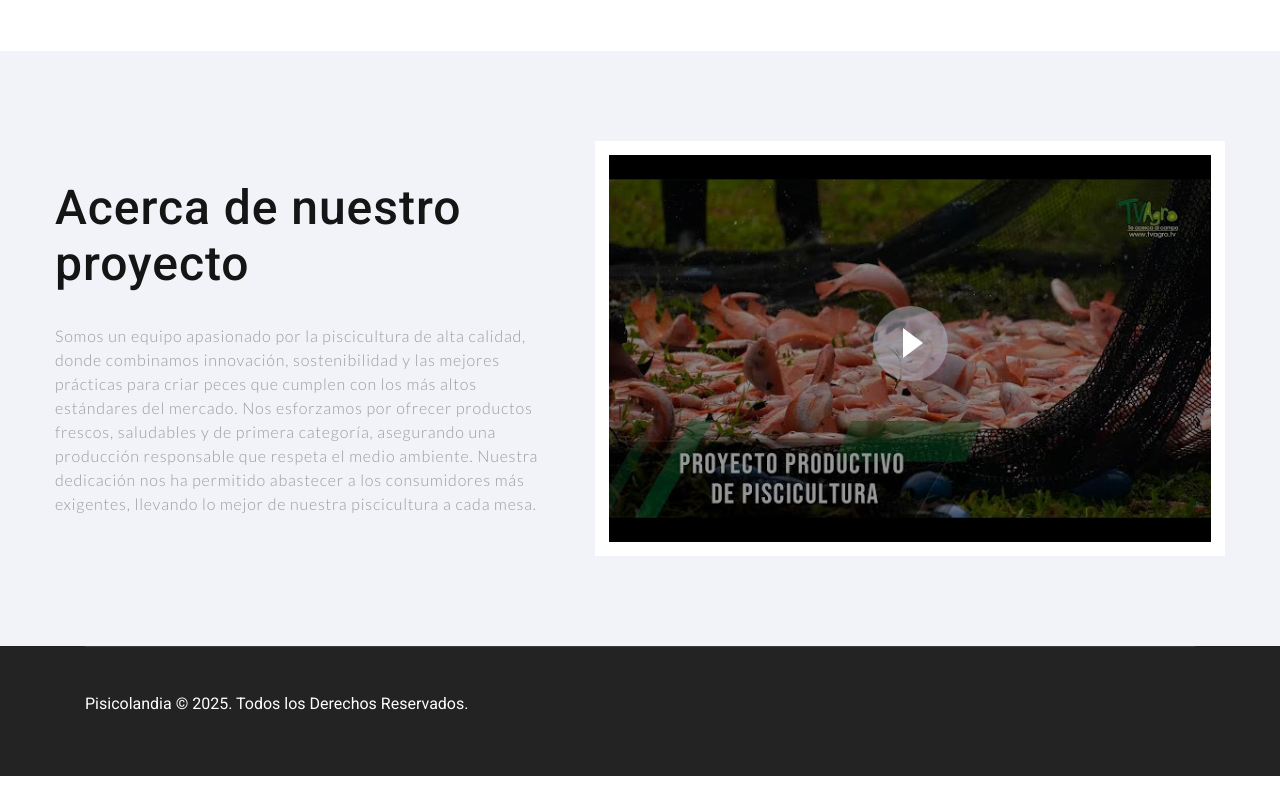
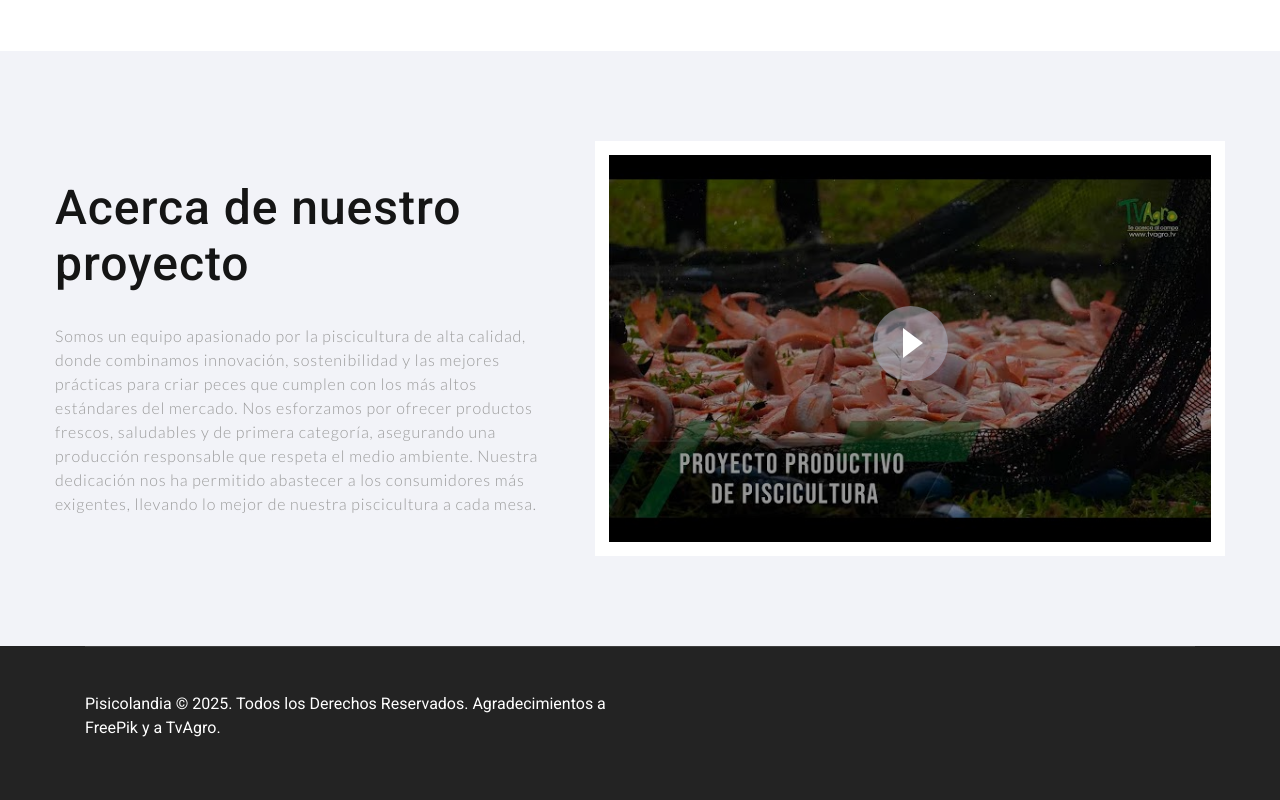
Before and after one commit to Juan-Pablo-Saavedra/Pisicola-Enhandced, a plain HTML site: page Front-End/index.html in a window 1280 px wide. Shown: the part 1903-2703 px from the top of the page. Before the commit the page ends 2679 px from the top, so only its background shows below. Drawn offline with Linux system fonts and the light colour scheme.

Commit message:
Enhanced V2.2

```diff
--- a/Front-End/index.html
+++ b/Front-End/index.html
@@ -161,7 +161,7 @@
             <div class="row row-20">
               <div class="col-md-6 text-md-left">
                 <!-- Rights-->
-                <p class="rights"><span>Pisicolandia</span><span>&nbsp;&copy;&nbsp;</span><span class="copyright-year"></span>. Todos los Derechos Reservados.</p>
+                <p class="rights"><span>Pisicolandia</span><span>&nbsp;&copy;&nbsp;</span><span class="copyright-year"></span>. Todos los Derechos Reservados. Agradecimientos a FreePik y a TvAgro.</p>
               </div>
               <div class="col-md-6 text-md-right">
 
```
